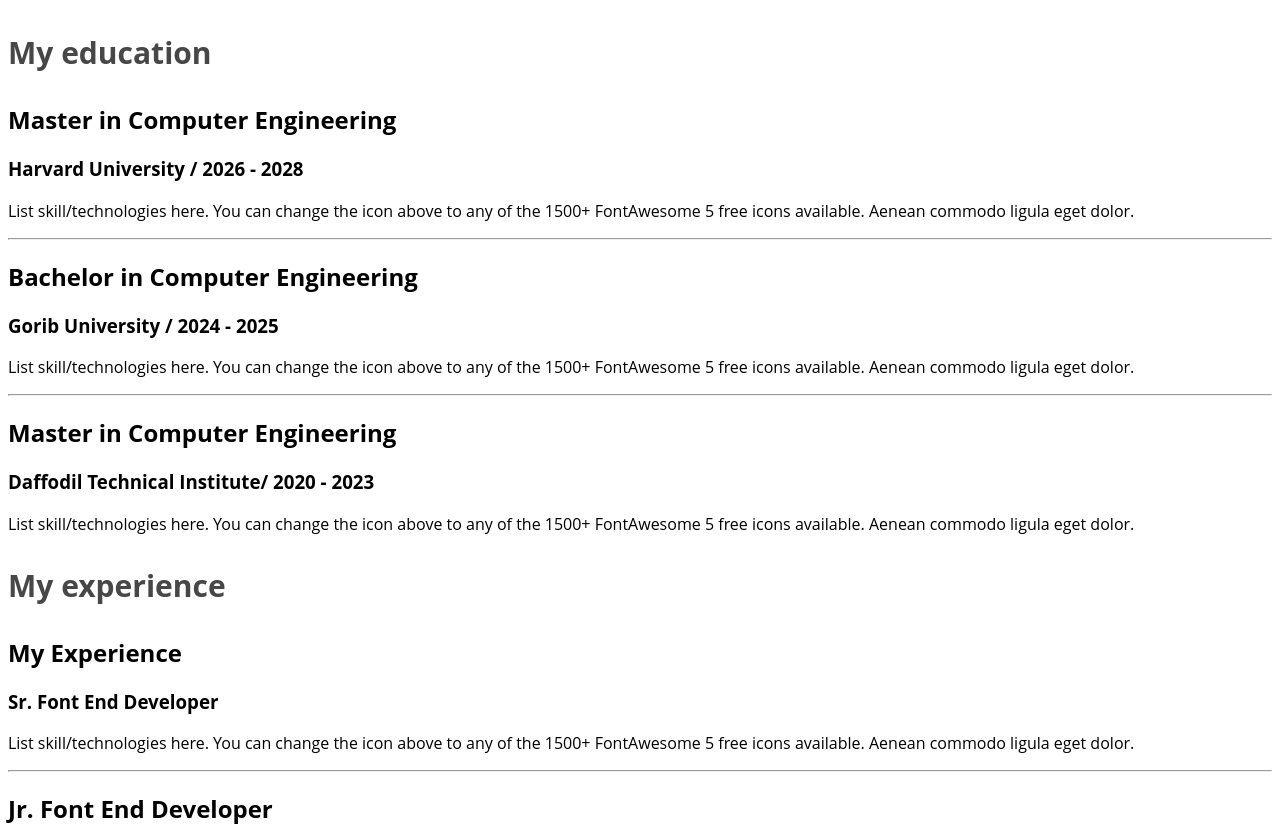
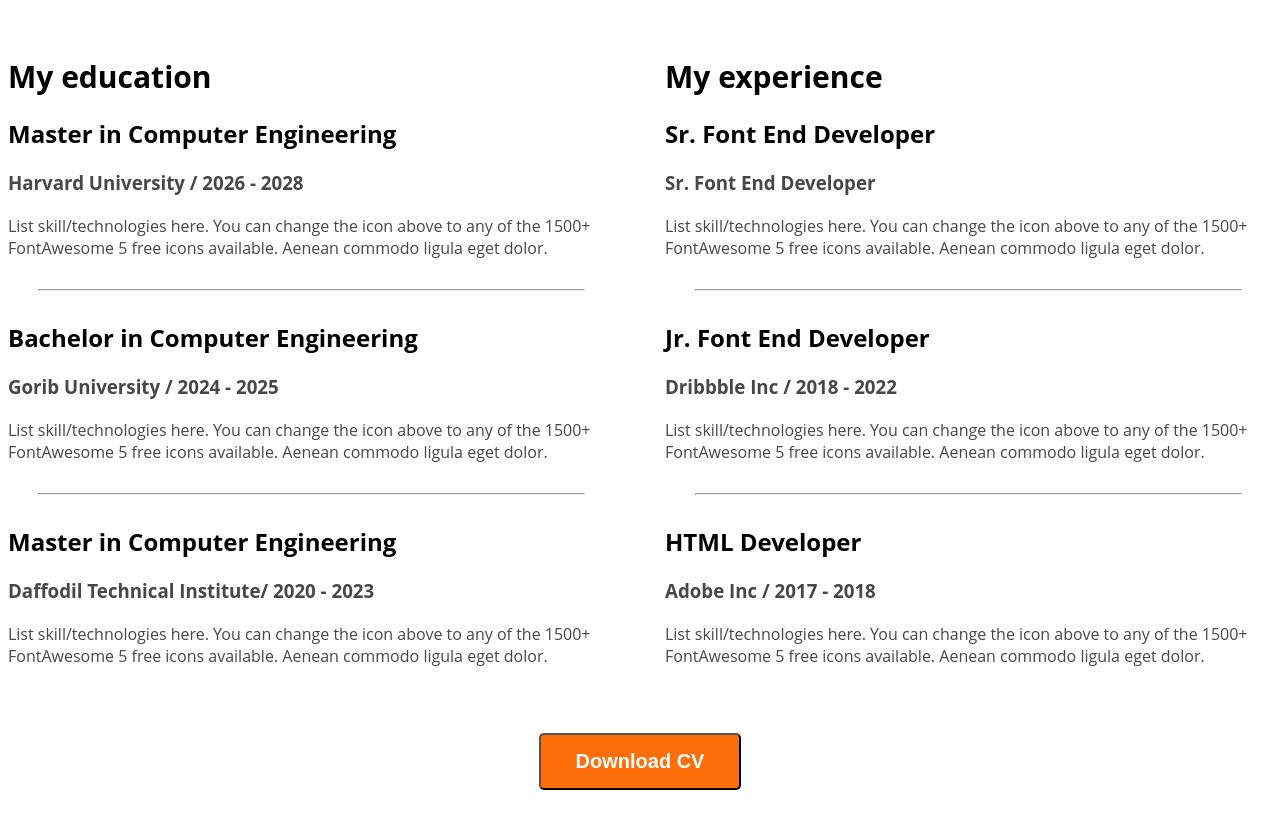
Before and after one commit to Rafithesheikh/Portfolio, a plain HTML site: page index.html in a window 1280 px wide. Shown: the part 2370-3198 px from the top of the page. After the commit the page ends 3168 px from the top, so only its background shows below. Drawn offline with Linux system fonts and the light colour scheme; a web font is replaced by a local one.

Commit message:
finished the resume sector

```diff
--- a/Styles/portfolio.css
+++ b/Styles/portfolio.css
@@ -109,7 +109,7 @@ main{
     background-color:#FD6E0A1A
 }
 .section-description{
-    color: var(--dark-03, #757575);
+    color:  #757575;
 text-align: center;
 
 font-size: 18px;
@@ -149,12 +149,40 @@ background: #FFF;
 box-shadow: 0px 6px 50px 0px rgba(0, 0, 0, 0.06);}
 
 .section-description{
-
+    color:  #757575;
+    font-size: 16px;
+    font-style: normal;
+    font-weight: 400;
+    line-height: 28px;
 }
 /* Resume section styles */
 
 .resume-column-title{
-    color:  #474747;
     font-size: 30px;
     font-weight: 700;
+    margin-bottom: 10px;
 }
+.resume-container {
+    display: flex;
+    gap: 50px;
+}
+.resume-container{
+    display: flex;
+     gap: 50px;}
+
+ .resume-item-description{
+    color:  #474747;
+}
+.resume-item-institute{
+    color:  #474747;
+    margin-bottom: 20px;
+    margin-top: 0px;
+}
+.resume-container hr{
+    margin: 30px;
+}
+.download-cv{
+    text-align: center;
+    margin-top: 50px;
+
+}
--- a/index.html
+++ b/index.html
@@ -94,7 +94,7 @@
                 <!-- 1 -->
                 <div class="resume-item">
                     <h2 class=" resume-item-title">Master in Computer Engineering</h2>
-                    <h3 class="resume-item-institite">Harvard University / 2026 - 2028</h3>
+                    <h3 class="resume-item-institute">Harvard University / 2026 - 2028</h3>
                     <p class="resume-item-description">List skill/technologies here. You can change the icon above
                         to any of the 1500+ FontAwesome 5 free icons available. Aenean commodo ligula eget dolor.</p>
                 </div>
@@ -102,7 +102,7 @@
                 <!-- 2 -->
                 <div class="resume-item">
                     <h2 class=" resume-item-title">Bachelor in Computer Engineering</h2>
-                    <h3 class="resume-item-institite">Gorib University / 2024 - 2025</h3>
+                    <h3 class="resume-item-institute">Gorib University / 2024 - 2025</h3>
                     <p class="resume-item-description">List skill/technologies here. You can change the icon above
                         to any of the 1500+ FontAwesome 5 free icons available. Aenean commodo ligula eget dolor.</p>
                 </div>
@@ -110,7 +110,7 @@
                 <!-- 3 -->
                 <div class="resume-item">
                     <h2 class=" resume-item-title">Master in Computer Engineering</h2>
-                    <h3 class="resume-item-institite">Daffodil Technical Institute/ 2020 - 2023</h3>
+                    <h3 class="resume-item-institute">Daffodil Technical Institute/ 2020 - 2023</h3>
                     <p class="resume-item-description">List skill/technologies here. You can change the icon above
                         to any of the 1500+ FontAwesome 5 free icons available. Aenean commodo ligula eget dolor.</p>
                 </div>
@@ -119,8 +119,8 @@
                 <h3 class="resume-column-title">My experience</h3>
                 <!-- 1 -->
                 <div class="resume-item">
-                    <h2 class="resume-item-title">My Experience</h2>
-                    <h3 class="resume-item-institite">Sr. Font End Developer</h3>
+                    <h2 class="resume-item-title">Sr. Font End Developer</h2>
+                    <h3 class="resume-item-institute">Sr. Font End Developer</h3>
                     <p class="resume-item-description">List skill/technologies here. You can change the icon above
                         to any of the 1500+ FontAwesome 5 free icons available. Aenean commodo ligula eget dolor.</p>
                 </div>
@@ -128,7 +128,7 @@
                 <hr>
                 <div class="resume-item">
                     <h2 class="resume-item-title">Jr. Font End Developer</h2>
-                    <h3 class="resume-item-institite">Dribbble Inc / 2018 - 2022</h3>
+                    <h3 class="resume-item-institute">Dribbble Inc / 2018 - 2022</h3>
                     <p class="resume-item-description">List skill/technologies here. You can change the icon above
                         to any of the 1500+ FontAwesome 5 free icons available. Aenean commodo ligula eget dolor.</p>
                 </div>
@@ -136,11 +136,14 @@
                 <!-- 3 -->
                 <div class="resume-item">
                     <h2 class="resume-item-title">HTML Developer</h2>
-                    <h3 class="resume-item-institite">Adobe Inc / 2017 - 2018</h3>
+                    <h3 class="resume-item-institute">Adobe Inc / 2017 - 2018</h3>
                     <p class="resume-item-description">List skill/technologies here. You can change the icon above
                         to any of the 1500+ FontAwesome 5 free icons available. Aenean commodo ligula eget dolor.</p>
                 </div>
              </div>
+            </div>
+            <div class="download-cv">
+                <button class="btn-primary">Download CV</button>
             </div>
         </section>
     <footer>
```
